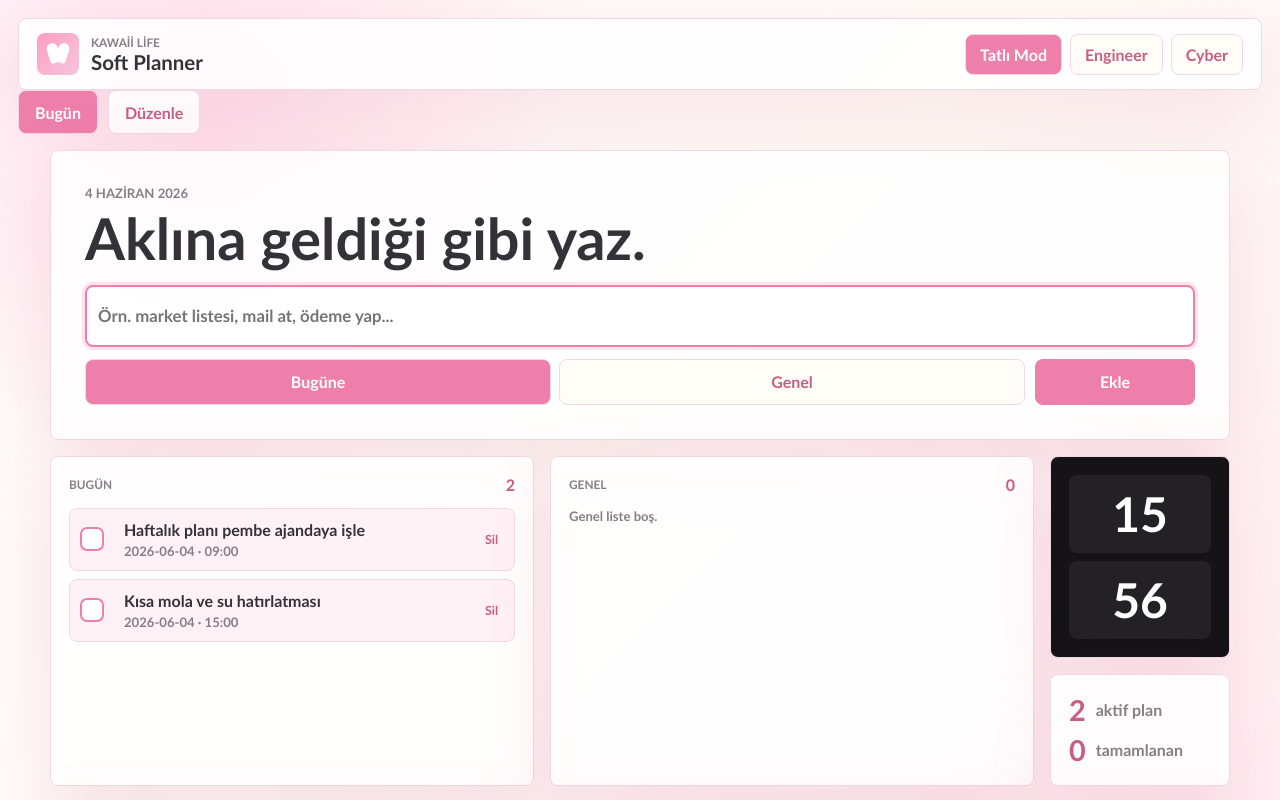
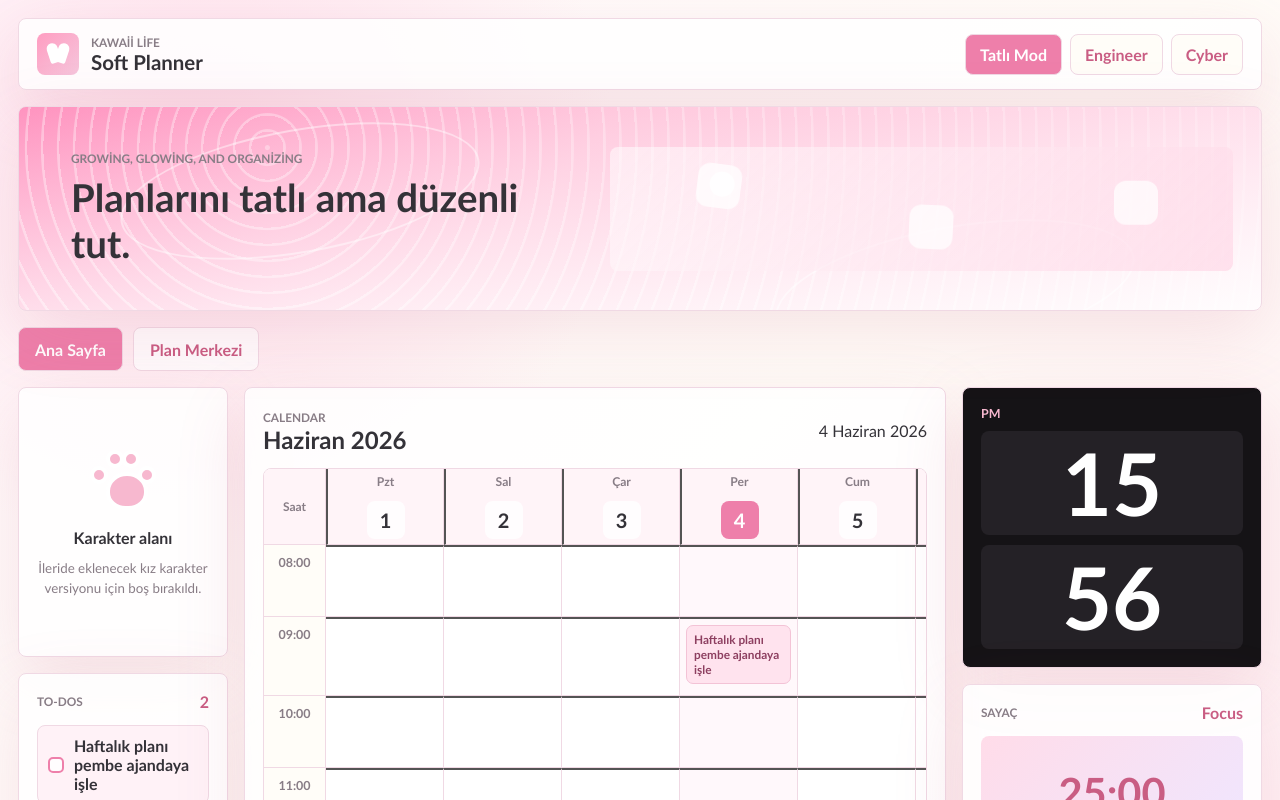
Before and after one commit to BlacxRabbit/Planner, a React (Vite) app: page / in a window 1280 px wide. Shown: the top 800 px of the page. Built offline with nearby package versions, Linux system fonts and the light colour scheme.

Commit message:
Revert "Simplify planner home flow"
This reverts commit dec17a08878d0db0499e9952e362f49eb8bcb209.

```diff
--- a/src/main.jsx
+++ b/src/main.jsx
@@ -140,8 +140,6 @@ function App() {
   const [timerMode, setTimerMode] = useState("focus");
   const [timerSeconds, setTimerSeconds] = useState(25 * 60);
   const [timerRunning, setTimerRunning] = useState(false);
-  const [quickTitle, setQuickTitle] = useState("");
-  const [quickTarget, setQuickTarget] = useState("today");
   const [draftSlot, setDraftSlot] = useState({
     date: state.selectedDate,
     time: "10:00",
@@ -189,44 +187,6 @@ function App() {
   const completedCount = state.tasks.filter((task) => task.done).length;
   const activeCount = state.tasks.filter((task) => !task.done).length;
   const activeTheme = themes[theme];
-  const todaysTasks = state.tasks
-    .filter((task) => task.date === toISODate(today) && !task.done)
-    .sort((first, second) => (first.time || "99:99").localeCompare(second.time || "99:99"));
-  const generalTasks = state.tasks.filter((task) => task.scope === "general" && !task.done);
-  const weekTasks = state.tasks.filter((task) => {
-    if (!task.date) return false;
-    const taskDate = new Date(`${task.date}T12:00:00`);
-    return taskDate >= weekStart && taskDate <= addDays(weekStart, 6);
-  });
-
-  const addQuickPlan = (event) => {
-    event.preventDefault();
-    const title = quickTitle.trim();
-    if (!title) return;
-
-    const targetFolder =
-      quickTarget === "general"
-        ? state.folders.find((folder) => folder.id === "general-default") || state.folders[0]
-        : state.folders.find((folder) => folder.id === "daily-default") || state.folders[0];
-
-    setState((current) => ({
-      ...current,
-      selectedDate: quickTarget === "today" ? toISODate(today) : current.selectedDate,
-      tasks: [
-        ...current.tasks,
-        {
-          id: crypto.randomUUID(),
-          title,
-          folderId: targetFolder.id,
-          scope: quickTarget === "general" ? "general" : "daily",
-          date: quickTarget === "general" ? "" : toISODate(today),
-          time: "",
-          done: false,
-        },
-      ],
-    }));
-    setQuickTitle("");
-  };
 
   const selectSlot = (date, time) => {
     setState((current) => ({ ...current, selectedDate: date }));
@@ -273,103 +233,170 @@ function App() {
         </nav>
       </header>
 
+      <section className="cover-strip" aria-label="Tema konsept alanı">
+        <div className="cover-text">
+          <span>{activeTheme.eyebrow}</span>
+          <strong>{activeTheme.headline}</strong>
+        </div>
+        <ThemeVisual theme={theme} />
+      </section>
+
       <nav className="section-tabs" aria-label="Uygulama bölümleri">
         <button className={activeSection === "home" ? "is-active" : ""} type="button" onClick={() => setActiveSection("home")}>
-          Bugün
+          Ana Sayfa
         </button>
         <button className={activeSection === "plans" ? "is-active" : ""} type="button" onClick={() => setActiveSection("plans")}>
-          Düzenle
+          Plan Merkezi
         </button>
       </nav>
 
       {activeSection === "home" ? (
-        <section className="simple-home">
-          <section className="quick-card" aria-label="Hızlı plan ekleme">
-            <div className="quick-copy">
-              <span>{dateFormatter.format(today)}</span>
-              <h2>Aklına geldiği gibi yaz.</h2>
-            </div>
-            <form className="quick-add-form" onSubmit={addQuickPlan}>
-              <input
-                autoFocus
-                value={quickTitle}
-                onChange={(event) => setQuickTitle(event.target.value)}
-                placeholder="Örn. market listesi, mail at, ödeme yap..."
-              />
-              <div className="quick-actions">
-                <div className="quick-targets" role="radiogroup" aria-label="Hızlı plan hedefi">
-                  <button
-                    className={quickTarget === "today" ? "is-active" : ""}
-                    type="button"
-                    onClick={() => setQuickTarget("today")}
-                  >
-                    Bugüne
-                  </button>
-                  <button
-                    className={quickTarget === "general" ? "is-active" : ""}
-                    type="button"
-                    onClick={() => setQuickTarget("general")}
-                  >
-                    Genel
-                  </button>
-                </div>
-                <button className="submit-button" type="submit">
-                  Ekle
-                </button>
-              </div>
-            </form>
+      <section className="planner-grid">
+        <aside className="left-rail">
+          <section className="character-slot" aria-label="Tema ikon alanı">
+            <ThemeMark theme={theme} />
+            <p>{activeTheme.characterTitle}</p>
+            <small>{activeTheme.characterNote}</small>
           </section>
 
-          <section className="simple-board">
-            <article className="focus-list-card">
+          <section className="todo-card">
             <div className="section-title">
-                <span>Bugün</span>
-                <strong>{todaysTasks.length}</strong>
+              <span>To-dos</span>
+              <strong>{activeCount}</strong>
             </div>
-              <TaskList emptyText="Bugün için hiçbir şey yok." removeTask={removeTask} tasks={todaysTasks} toggleTask={toggleTask} />
-            </article>
-
-            <article className="focus-list-card">
-              <div className="section-title">
-                <span>Genel</span>
-                <strong>{generalTasks.length}</strong>
+            <div className="todo-list">
+              {state.tasks.slice(0, 5).map((task) => (
+                <button
+                  className={`todo-item ${task.done ? "is-done" : ""}`}
+                  key={task.id}
+                  type="button"
+                  onClick={() => toggleTask(task.id)}
+                >
+                  <span />
+                  {task.title}
+                </button>
+              ))}
             </div>
-              <TaskList emptyText="Genel liste boş." removeTask={removeTask} tasks={generalTasks.slice(0, 6)} toggleTask={toggleTask} />
-            </article>
-
-            <aside className="calm-side">
-              <section className="mini-clock">
-                <span>{String(clock.getHours()).padStart(2, "0")}</span>
-                <span>{String(clock.getMinutes()).padStart(2, "0")}</span>
-              </section>
-              <section className="mini-stats">
-                <strong>{activeCount}</strong>
-                <span>aktif plan</span>
-                <strong>{completedCount}</strong>
-                <span>tamamlanan</span>
           </section>
         </aside>
-          </section>
 
-          <section className="mini-week-card">
-            <div className="section-title">
-              <span>Bu hafta</span>
-              <strong>{weekTasks.length}</strong>
+        <section className="calendar-card">
+          <div className="calendar-head">
+            <div>
+              <span>Calendar</span>
+              <h2>{monthFormatter.format(new Date(`${state.selectedDate}T12:00:00`))}</h2>
             </div>
-            <div className="mini-week">
+            <p>{dateFormatter.format(new Date(`${state.selectedDate}T12:00:00`))}</p>
+          </div>
+
+          <div className="week-calendar" role="grid" aria-label="Haftalık saatli takvim">
+            <div className="time-corner">Saat</div>
             {weekDays.map((day) => {
               const iso = toISODate(day);
-                const count = state.tasks.filter((task) => task.date === iso && !task.done).length;
               return (
-                  <button className={iso === toISODate(today) ? "is-today" : ""} key={iso} type="button" onClick={() => selectSlot(iso, draftSlot.time)}>
+                <button
+                  className={`day-head ${iso === state.selectedDate ? "is-selected" : ""}`}
+                  key={iso}
+                  type="button"
+                  onClick={() => selectSlot(iso, draftSlot.time)}
+                >
                   <span>{weekdayFormatter.format(day)}</span>
                   <strong>{day.getDate()}</strong>
-                    <small>{count}</small>
                 </button>
               );
             })}
+
+            {hours.map((hour) => (
+              <React.Fragment key={hour}>
+                <div className="time-label">{hour}</div>
+                {weekDays.map((day) => {
+                  const iso = toISODate(day);
+                  const cellTasks = state.tasks.filter(
+                    (task) => task.date === iso && (task.time || "").slice(0, 2) === hour.slice(0, 2)
+                  );
+                  const cellReminders = state.reminders.filter(
+                    (reminder) => reminder.date === iso && (reminder.time || "").slice(0, 2) === hour.slice(0, 2)
+                  );
+
+                  return (
+                    <button
+                      className={`time-cell ${iso === state.selectedDate ? "is-selected" : ""}`}
+                      key={`${iso}-${hour}`}
+                      type="button"
+                      onClick={() => selectSlot(iso, hour)}
+                    >
+                      {[...cellTasks, ...cellReminders].map((item) => (
+                        <span className={`event-pill ${item.done ? "is-done" : ""}`} key={item.id}>
+                          {item.title}
+                        </span>
+                      ))}
+                    </button>
+                  );
+                })}
+              </React.Fragment>
+            ))}
           </div>
         </section>
+
+        <aside className="right-rail">
+          <section className="clock-card">
+            <span>{clock.getHours() >= 12 ? "PM" : "AM"}</span>
+            <strong>{String(clock.getHours()).padStart(2, "0")}</strong>
+            <strong>{String(clock.getMinutes()).padStart(2, "0")}</strong>
+          </section>
+
+          <section className="timer-card">
+            <div className="section-title">
+              <span>Sayaç</span>
+              <strong>{timerMode === "focus" ? "Focus" : "Break"}</strong>
+            </div>
+            <div className="timer-face">
+              {String(Math.floor(timerSeconds / 60)).padStart(2, "0")}:
+              {String(timerSeconds % 60).padStart(2, "0")}
+            </div>
+            <div className="timer-presets">
+              <button type="button" onClick={() => setTimerPreset("focus", 25 * 60)}>
+                25
+              </button>
+              <button type="button" onClick={() => setTimerPreset("break", 5 * 60)}>
+                5
+              </button>
+              <button type="button" onClick={() => setTimerPreset("break", 15 * 60)}>
+                15
+              </button>
+            </div>
+            <button className="timer-toggle" type="button" onClick={() => setTimerRunning((current) => !current)}>
+              {timerRunning ? "Duraklat" : "Başlat"}
+            </button>
+          </section>
+
+          <section className="day-list-card">
+            <div className="section-title">
+              <span>Seçili gün</span>
+              <strong>{selectedDayItems.length}</strong>
+            </div>
+            <div className="day-list">
+              {selectedDayItems.length === 0 ? (
+                <p>Bu gün henüz sakin.</p>
+              ) : (
+                selectedDayItems.map((item) => (
+                  <article className="day-item" key={`${item.kind}-${item.id}`}>
+                    <div>
+                      <span>{item.time || "Saat yok"}</span>
+                      <strong>{item.title}</strong>
+                    </div>
+                    <button
+                      type="button"
+                      onClick={() => (item.kind === "task" ? removeTask(item.id) : removeReminder(item.id))}
+                    >
+                      Sil
+                    </button>
+                  </article>
+                ))
+              )}
+            </div>
+          </section>
+        </aside>
       </section>
       ) : (
         <PlanWorkspace
@@ -382,29 +409,6 @@ function App() {
         />
       )}
     </main>
-  );
-}
-
-function TaskList({ emptyText, removeTask, tasks, toggleTask }) {
-  if (!tasks.length) {
-    return <p className="empty-note">{emptyText}</p>;
-  }
-
-  return (
-    <div className="simple-task-list">
-      {tasks.map((task) => (
-        <article className={`simple-task ${task.done ? "is-done" : ""}`} key={task.id}>
-          <button className="task-check" type="button" onClick={() => toggleTask(task.id)} aria-label="Tamamla" />
-          <button className="task-body" type="button" onClick={() => toggleTask(task.id)}>
-            <strong>{task.title}</strong>
-            <span>{[task.date || "Tarihsiz", task.time || ""].filter(Boolean).join(" · ")}</span>
-          </button>
-          <button className="task-remove" type="button" onClick={() => removeTask(task.id)}>
-            Sil
-          </button>
-        </article>
-      ))}
-    </div>
   );
 }
 
--- a/src/styles.css
+++ b/src/styles.css
@@ -294,243 +294,6 @@ button {
 .section-tabs button.is-active {
   background: var(--pink-400);
   color: #fff;
-}
-
-.simple-home {
-  display: grid;
-  gap: 16px;
-  max-width: 1180px;
-  margin: 0 auto;
-}
-
-.quick-card,
-.focus-list-card,
-.calm-side > section,
-.mini-week-card {
-  border: 1px solid var(--line);
-  border-radius: 8px;
-  background: var(--card-bg);
-  box-shadow: var(--shadow);
-}
-
-.quick-card {
-  display: grid;
-  gap: 18px;
-  padding: clamp(18px, 4vw, 34px);
-}
-
-.quick-copy {
-  display: grid;
-  gap: 8px;
-}
-
-.quick-copy span {
-  color: var(--muted);
-  font-size: 0.82rem;
-  font-weight: 900;
-  text-transform: uppercase;
-}
-
-.quick-copy h2 {
-  margin: 0;
-  font-size: clamp(1.8rem, 5vw, 3.6rem);
-  line-height: 1;
-}
-
-.quick-add-form {
-  display: grid;
-  gap: 12px;
-}
-
-.quick-add-form input {
-  min-height: 62px;
-  border-width: 2px;
-  font-size: 1.05rem;
-  font-weight: 800;
-}
-
-.quick-actions {
-  display: grid;
-  grid-template-columns: minmax(0, 1fr) 160px;
-  gap: 10px;
-}
-
-.quick-targets {
-  display: grid;
-  grid-template-columns: repeat(2, minmax(0, 1fr));
-  gap: 8px;
-}
-
-.quick-targets button {
-  min-height: 46px;
-  border: 1px solid var(--line);
-  border-radius: 8px;
-  background: var(--cream);
-  color: var(--rose);
-  font-weight: 900;
-}
-
-.quick-targets button.is-active {
-  background: var(--pink-400);
-  color: #fff;
-}
-
-.simple-board {
-  display: grid;
-  grid-template-columns: minmax(0, 1fr) minmax(0, 1fr) 180px;
-  gap: 16px;
-}
-
-.focus-list-card,
-.mini-week-card,
-.calm-side > section {
-  padding: 18px;
-}
-
-.simple-task-list {
-  display: grid;
-  gap: 8px;
-}
-
-.simple-task {
-  display: grid;
-  grid-template-columns: 28px minmax(0, 1fr) auto;
-  gap: 10px;
-  align-items: center;
-  border: 1px solid var(--line);
-  border-radius: 8px;
-  background: var(--pink-50);
-  padding: 10px;
-}
-
-.simple-task.is-done {
-  opacity: 0.62;
-}
-
-.simple-task.is-done strong {
-  text-decoration: line-through;
-}
-
-.task-check {
-  width: 24px;
-  height: 24px;
-  border: 2px solid var(--pink-400);
-  border-radius: 7px;
-  background: var(--card-bg);
-}
-
-.simple-task.is-done .task-check {
-  background: var(--pink-400);
-}
-
-.task-body,
-.task-remove {
-  border: 0;
-  background: transparent;
-}
-
-.task-body {
-  display: grid;
-  gap: 4px;
-  color: var(--ink);
-  text-align: left;
-}
-
-.task-body strong {
-  overflow-wrap: anywhere;
-}
-
-.task-body span,
-.empty-note {
-  color: var(--muted);
-  font-size: 0.82rem;
-  font-weight: 800;
-}
-
-.task-remove {
-  color: var(--rose);
-  font-size: 0.78rem;
-  font-weight: 900;
-}
-
-.calm-side {
-  display: grid;
-  gap: 16px;
-}
-
-.mini-clock {
-  display: grid;
-  gap: 8px;
-  background: #151316 !important;
-  color: #fff;
-}
-
-.mini-clock span {
-  display: grid;
-  min-height: 78px;
-  place-items: center;
-  border-radius: 8px;
-  background: #242126;
-  color: #fff;
-  font-size: 3rem;
-  font-weight: 900;
-  line-height: 1;
-}
-
-.mini-stats {
-  display: grid;
-  grid-template-columns: auto minmax(0, 1fr);
-  gap: 6px 10px;
-  align-items: center;
-}
-
-.mini-stats strong {
-  color: var(--rose);
-  font-size: 1.8rem;
-}
-
-.mini-stats span {
-  color: var(--muted);
-  font-weight: 900;
-}
-
-.mini-week-card {
-  display: grid;
-  gap: 12px;
-}
-
-.mini-week {
-  display: grid;
-  grid-template-columns: repeat(7, minmax(0, 1fr));
-  gap: 8px;
-}
-
-.mini-week button {
-  display: grid;
-  gap: 6px;
-  min-height: 88px;
-  border: 1px solid var(--line);
-  border-radius: 8px;
-  background: var(--pink-50);
-  color: var(--ink);
-  padding: 10px;
-}
-
-.mini-week button.is-today {
-  border-color: var(--pink-400);
-  box-shadow: inset 0 0 0 1px var(--pink-400);
-}
-
-.mini-week span,
-.mini-week small {
-  color: var(--muted);
-  font-size: 0.74rem;
-  font-weight: 900;
-  text-transform: capitalize;
-}
-
-.mini-week strong {
-  font-size: 1.5rem;
 }
 
 .cover-strip {
@@ -1446,19 +1209,6 @@ input:focus {
   .right-rail {
     grid-template-columns: repeat(3, minmax(0, 1fr));
   }
-
-  .simple-board {
-    grid-template-columns: minmax(0, 1fr) minmax(0, 1fr);
-  }
-
-  .calm-side {
-    grid-column: 1 / -1;
-    grid-template-columns: repeat(2, minmax(0, 1fr));
-  }
-
-  .mini-clock {
-    grid-template-columns: repeat(2, minmax(0, 1fr));
-  }
 }
 
 @media (max-width: 820px) {
@@ -1469,10 +1219,7 @@ input:focus {
   .top-bar,
   .planner-grid,
   .right-rail,
-  .plan-workspace,
-  .simple-board,
-  .calm-side,
-  .quick-actions {
+  .plan-workspace {
     grid-template-columns: 1fr;
   }
 
@@ -1486,7 +1233,6 @@ input:focus {
   .top-actions,
   .section-tabs,
   .type-toggle,
-  .quick-targets,
   .form-row,
   .option-grid,
   .plan-actions {
@@ -1502,20 +1248,6 @@ input:focus {
 
   .section-tabs {
     grid-template-columns: repeat(2, 1fr);
-  }
-
-  .quick-card {
-    padding: 18px;
-  }
-
-  .quick-add-form input {
-    min-height: 56px;
-  }
-
-  .mini-week {
-    grid-template-columns: repeat(7, minmax(72px, 1fr));
-    overflow-x: auto;
-    padding-bottom: 4px;
   }
 
   .cover-text {
```
Lines whose indentation alone changed are shown as unchanged.
